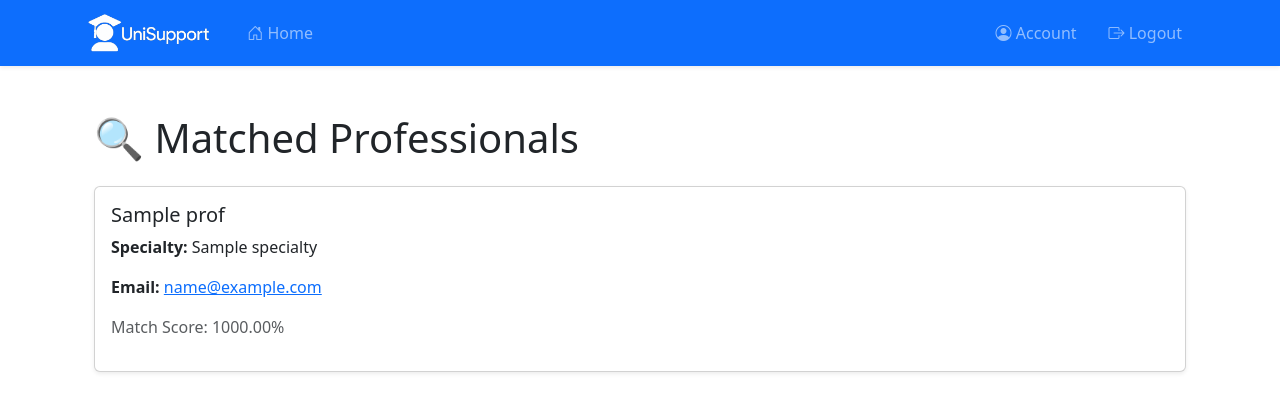
After one commit to vibrandon/unisupport, a Python web app: template app/templates/match_results.html in a window 1280 px wide. The commit adds this page. Shown: the top 412 px of the page. Run offline with Jinja, Linux system fonts and the light colour scheme; the template is opened without the code that fills it: most values are stand-ins (such as "Sample title", 1, 10 or a date in 2020).

Commit message:
Matching updates

```diff
--- a/app/templates/match.html
+++ b/app/templates/match.html
@@ -14,7 +14,7 @@
                     <div class="border rounded p-3 h-100">
                         <h6>🔍 Auto-Match</h6>
                         <p>Answer a few questions and get matched based on your needs.</p>
-                        <button class="btn btn-primary" disabled>Start Auto-Match</button>
+                        <a href="{{ url_for('auto_match') }}" class="btn btn-primary">Start Auto-Match</a>
                         <p class="text-muted small mt-2">Feature under development.</p>
                     </div>
                 </div>
@@ -22,7 +22,7 @@
                     <div class="border rounded p-3 h-100">
                         <h6>📋 Browse Professionals</h6>
                         <p>Manually browse and select the right professional for you.</p>
-                        <button class="btn btn-outline-secondary" disabled>View List</button>
+                        <a href="{{ url_for('view_professionals') }}" class="btn btn-outline-secondary">View List</a>
                         <p class="text-muted small mt-2">Feature under development.</p>
                     </div>
                 </div>
--- /dev/null
+++ b/app/templates/match_results.html
@@ -0,0 +1,18 @@
+{% extends "base.html" %}
+
+{% block content %}
+<div class="container my-5">
+    <h1 class="mb-4">🔍 Matched Professionals</h1>
+
+    {% for prof, score in scored_profs %}
+    <div class="card shadow-sm mb-3">
+        <div class="card-body">
+            <h5 class="card-title">{{ prof.name }}</h5>
+            <p class="card-text"><strong>Specialty:</strong> {{ prof.specialty }}</p>
+            <p class="card-text"><strong>Email:</strong> <a href="mailto:{{ prof.email }}">{{ prof.email }}</a></p>
+            <p class="text-muted">Match Score: {{ '%.2f'|format(score * 100) }}%</p>
+        </div>
+    </div>
+    {% endfor %}
+</div>
+{% endblock %}
```
Also changed, not shown: app/templates/professionals.html (added, +28 -0 lines), app/views.py (+43 -1 lines).
